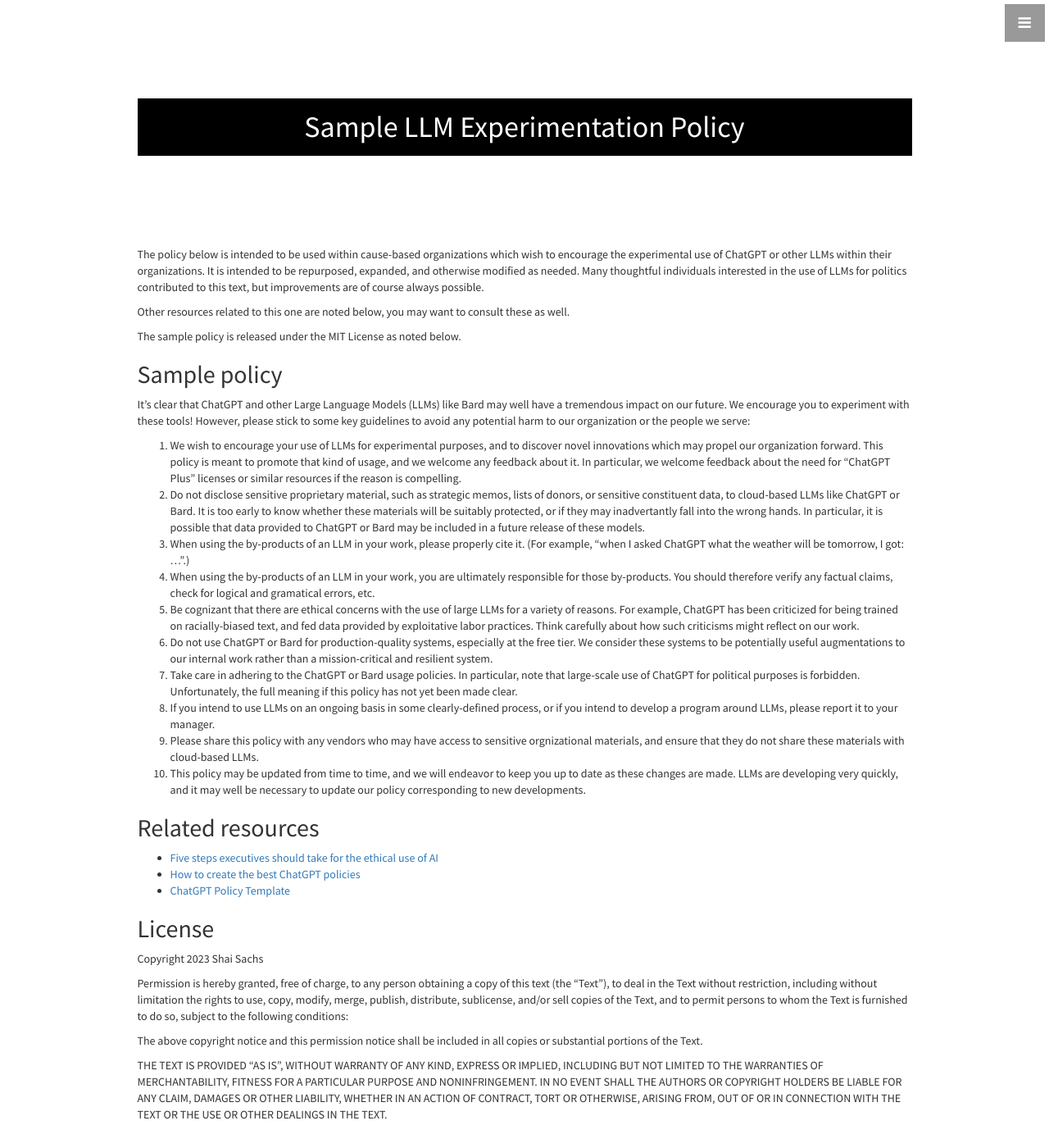
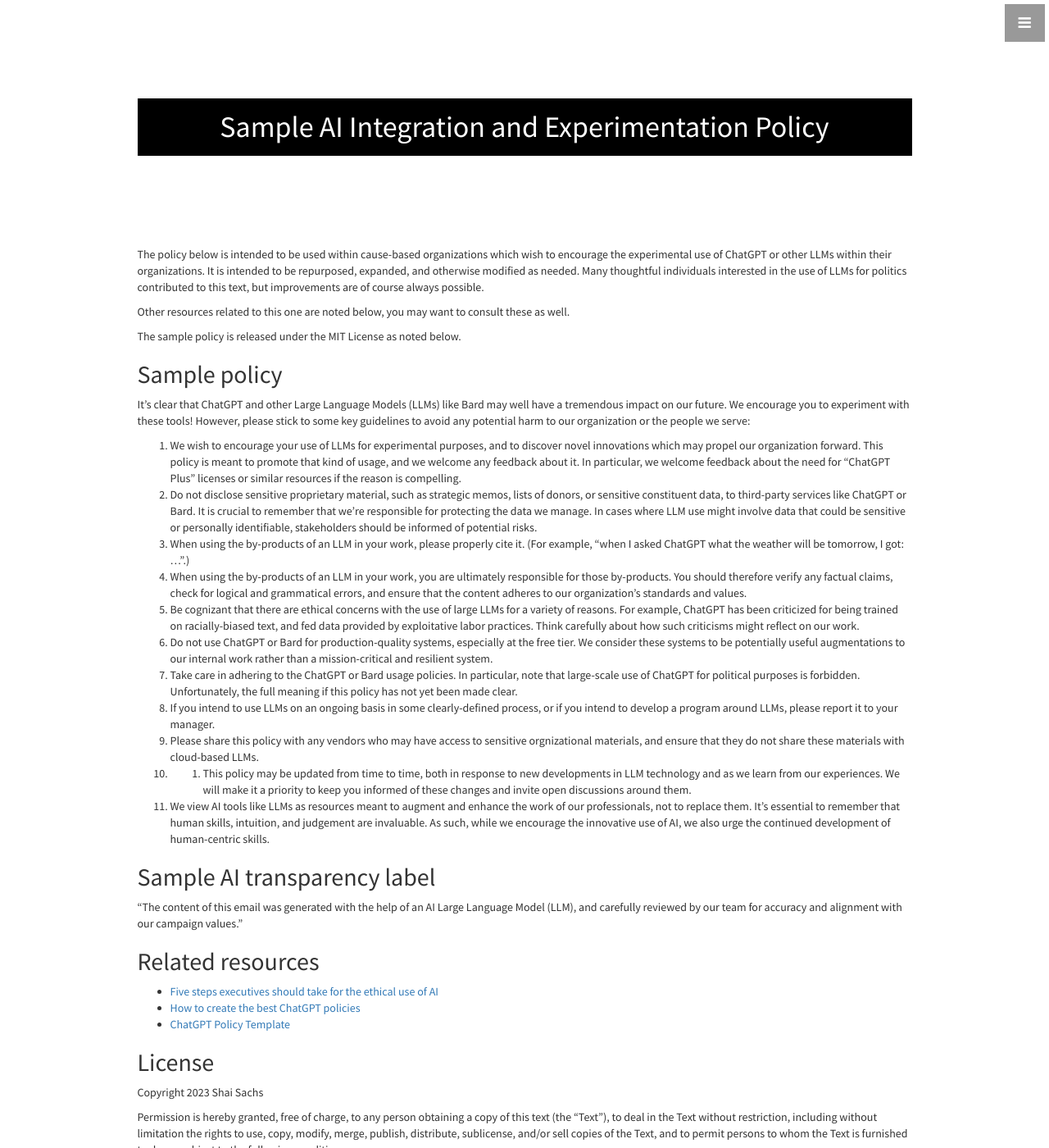
Before and after one commit to codehopelabs/codehopelabs.github.io, a Jekyll site: the page built from sample-llm-policy.md, in a window 1280 px wide and 1400 px high. Shown: the whole window at 82% size. Built offline with Jekyll 4.4.1, drawn with Linux system fonts in a browser that asks for light colours; our own code applies the rules of GitHub Pages for plain Markdown files.

Commit message:
Ryan's Edits
Thanks for drafting this. I made some minor edits and added a few things

```diff
--- a/sample-llm-policy.md
+++ b/sample-llm-policy.md
@@ -1,5 +1,5 @@
 ---
-title: Sample LLM Experimentation Policy
+title: Sample AI Integration and Experimentation Policy
 ---
 
 The policy below is intended to be used within cause-based organizations which wish to encourage the experimental use of ChatGPT or other LLMs within their organizations. It is intended to be repurposed, expanded, and otherwise modified as needed. Many thoughtful individuals interested in the use of LLMs for politics contributed to this text, but improvements are of course always possible.
@@ -13,15 +13,19 @@ The sample policy is released under the MIT License as noted below.
 It's clear that ChatGPT and other Large Language Models (LLMs) like Bard may well have a tremendous impact on our future. We encourage you to experiment with these tools! However, please stick to some key guidelines to avoid any potential harm to our organization or the people we serve:
 
 1. We wish to encourage your use of LLMs for experimental purposes, and to discover novel innovations which may propel our organization forward. This policy is meant to promote that kind of usage, and we welcome any feedback about it. In particular, we welcome feedback about the need for "ChatGPT Plus" licenses or similar resources if the reason is compelling.
-2. Do not disclose sensitive proprietary material, such as strategic memos, lists of donors, or sensitive constituent data, to cloud-based LLMs like ChatGPT or Bard. It is too early to know whether these materials will be suitably protected, or if they may inadvertantly fall into the wrong hands. In particular, it is possible that data provided to ChatGPT or Bard may be included in a future release of these models.
+2. Do not disclose sensitive proprietary material, such as strategic memos, lists of donors, or sensitive constituent data, to third-party services like ChatGPT or Bard. It is crucial to remember that we're responsible for protecting the data we manage. In cases where LLM use might involve data that could be sensitive or personally identifiable, stakeholders should be informed of potential risks.
 3. When using the by-products of an LLM in your work, please properly cite it. (For example, "when I asked ChatGPT what the weather will be tomorrow, I got: ...".)
-4. When using the by-products of an LLM in your work, you are ultimately responsible for those by-products. You should therefore verify any factual claims, check for logical and gramatical errors, etc.
+4. When using the by-products of an LLM in your work, you are ultimately responsible for those by-products. You should therefore verify any factual claims, check for logical and grammatical errors, and ensure that the content adheres to our organization's standards and values.
 5. Be cognizant that there are ethical concerns with the use of large LLMs for a variety of reasons. For example, ChatGPT has been criticized for being trained on racially-biased text, and fed data provided by exploitative labor practices. Think carefully about how such criticisms might reflect on our work.
 6. Do not use ChatGPT or Bard for production-quality systems, especially at the free tier. We consider these systems to be potentially useful augmentations to our internal work rather than a mission-critical and resilient system.
 7. Take care in adhering to the ChatGPT or Bard usage policies. In particular, note that large-scale use of ChatGPT for political purposes is forbidden. Unfortunately, the full meaning if this policy has not yet been made clear.
 8. If you intend to use LLMs on an ongoing basis in some clearly-defined process, or if you intend to develop a program around LLMs, please report it to your manager.
 9. Please share this policy with any vendors who may have access to sensitive orgnizational materials, and ensure that they do not share these materials with cloud-based LLMs.
-10. This policy may be updated from time to time, and we will endeavor to keep you up to date as these changes are made. LLMs are developing very quickly, and it may well be necessary to update our policy corresponding to new developments.
+10. 10. This policy may be updated from time to time, both in response to new developments in LLM technology and as we learn from our experiences. We will make it a priority to keep you informed of these changes and invite open discussions around them.
+11. We view AI tools like LLMs as resources meant to augment and enhance the work of our professionals, not to replace them. It's essential to remember that human skills, intuition, and judgement are invaluable. As such, while we encourage the innovative use of AI, we also urge the continued development of human-centric skills.
+
+## Sample AI transparency label
+"The content of this email was generated with the help of an AI Large Language Model (LLM), and carefully reviewed by our team for accuracy and alignment with our campaign values."
 
 ## Related resources
 
```
